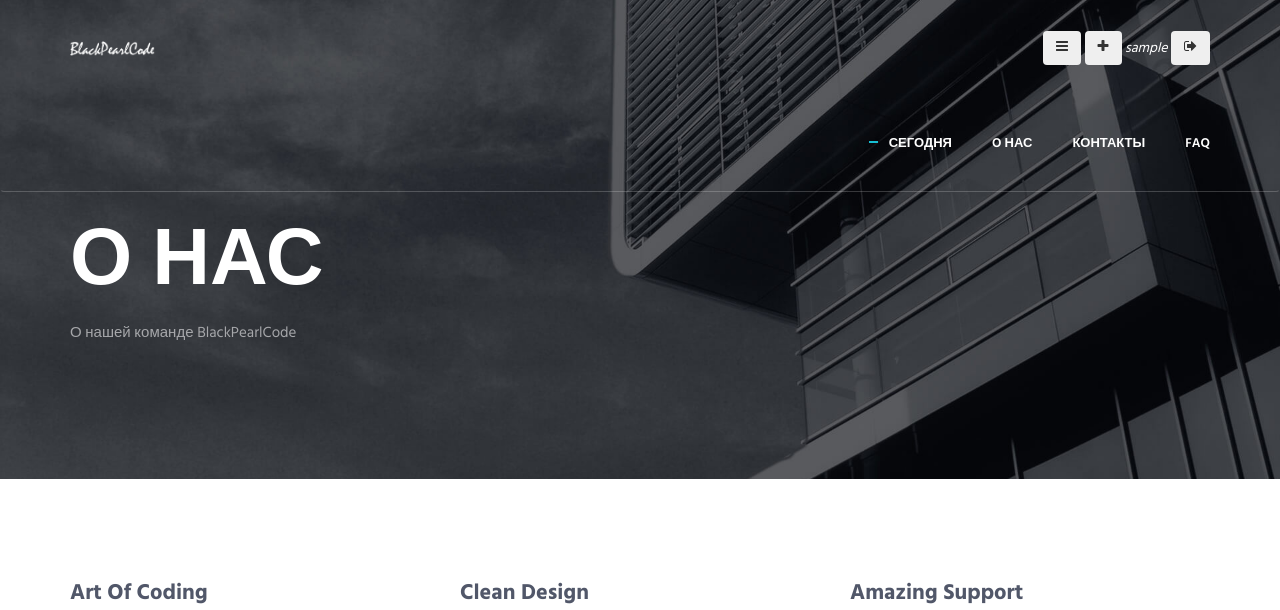
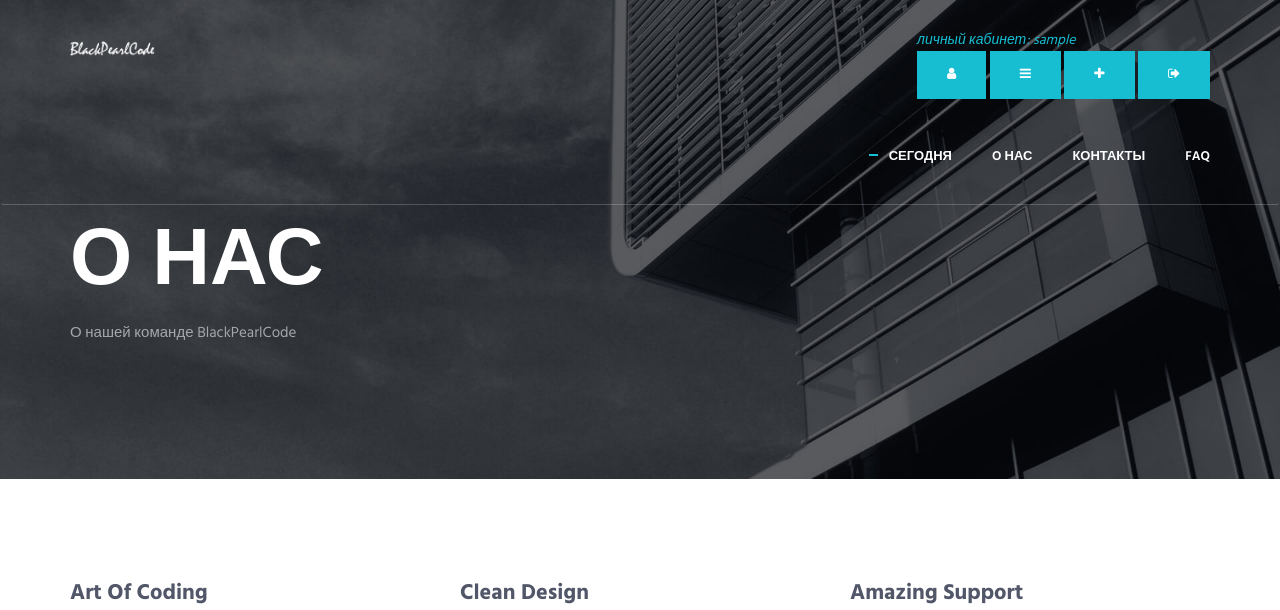
Before and after one commit to nezl0i/BlackPearl, a Django app: page /about/ in a window 1280 px wide. Shown: the top 610 px of the page. Run offline with Django 4.2, Linux system fonts and the light colour scheme; the visitor is signed in with stand-in values (Sample User, id 1); data that the repository does not hold is empty; some libraries are stand-ins or nearby versions.

Commit message:
Исправлены иконки в шапке. Принято изменение от ramilia

```diff
--- a/backend/templates/base.html
+++ b/backend/templates/base.html
@@ -65,18 +65,29 @@
 
 
                         {% if user.is_authenticated %}
-                            <button class="btn"><i class="fa fa-bars" aria-hidden="true"
-                                                   onclick=location.href="{% url 'posts:myposts' %}"></i></button>
-                            <button class="btn"><i class="fa fa-plus" aria-hidden="true"
-                                                   onclick=location.href="{% url 'posts:create-post' %}"></i></button>
+                            <i> <a style="color: #17bed2;">личный кабинет:
+                                {{ user.username|default:user.email }}</a></i>
+                            <br>
+                            <button class="btn-theme btn-theme-sm btn-base-bg text-uppercase"><i class="fa fa-user"
+                                                                                                 aria-hidden="true"
+                                                                                                 onclick=location.href="{% url 'users:profile' user.pk %}"></i>
+                            </button>
+                            <button class="btn-theme btn-theme-sm btn-base-bg text-uppercase"><i class="fa fa-bars"
+                                                                                                 aria-hidden="true"
+                                                                                                 onclick=location.href="{% url 'posts:myposts' %}"></i>
+                            </button>
+                            <button class="btn-theme btn-theme-sm btn-base-bg text-uppercase"><i class="fa fa-plus"
+                                                                                                 aria-hidden="true"
+                                                                                                 onclick=location.href="{% url 'posts:create-post' %}"></i>
+                            </button>
 
-                            <i> <a style="color: #fff;"
-                                   href="{% url 'users:profile' user.pk %}">{{ user.username|default:user.email }} </a></i>
-                            <button onclick=location.href="{% url 'users:logout' %}" class="btn">
+                            <button onclick=location.href="{% url 'users:logout' %}"
+                                    class="btn-theme btn-theme-sm btn-base-bg text-uppercase">
                                 <i class="fa fa-sign-out" aria-hidden="true"></i>
                             </button>
                         {% else %}
-                            <button onclick=location.href="{% url 'users:login' %}" class="btn">
+                            <button onclick=location.href="{% url 'users:login' %}"
+                                    class="btn-theme btn-theme-sm btn-base-bg text-uppercase">
                                 <i class="fa fa-sign-in" aria-hidden="true"></i>
                             </button>
                         {% endif %}
```
